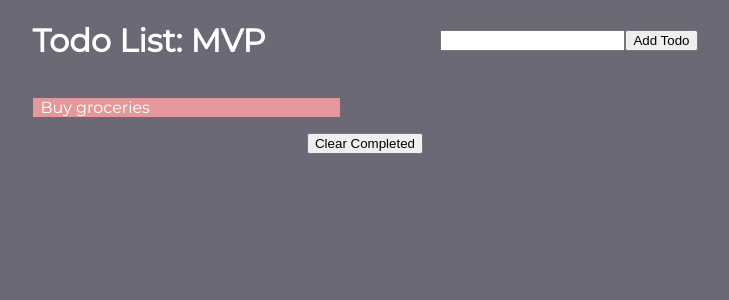
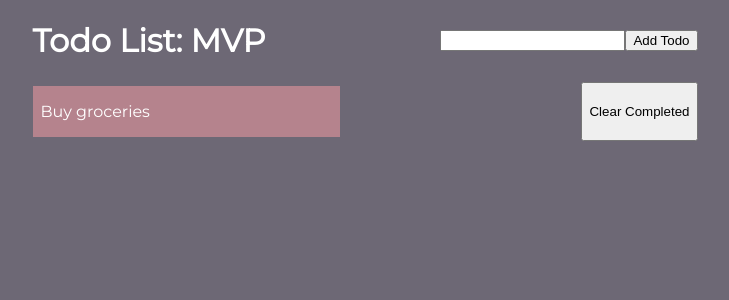
Before and after one commit to maribelcuales/React-Todo-Project, a React (Create React App) app: page / in a window 1280 px wide. Shown: the top 300 px of the page, without its empty margins (275-1004 px from the left). Built offline with nearby package versions, Linux system fonts and the light colour scheme; the HTML template or start-up script is replaced by a standard one.

Commit message:
Added css styling for todo-list div.

```diff
--- a/src/styles.css
+++ b/src/styles.css
@@ -44,11 +44,15 @@ h1 {
 }
 
 .todo-list {
-
+  display: flex;
+  flex-flow: row wrap;
+  justify-content: space-between;
+  width: 100%;
+  margin: 0 auto;
 }
 
 .item {
-  background-color: #e5989b;
+  background-color: #b5838d;
   width: 45%;
   text-align: left;
   margin: 4px 0;
@@ -57,6 +61,6 @@ h1 {
 }
 
 .item.completed {
-  background-color: #d17d7c;
+  background-color: #ffb4a2;
   text-decoration: line-through;
 }
```
